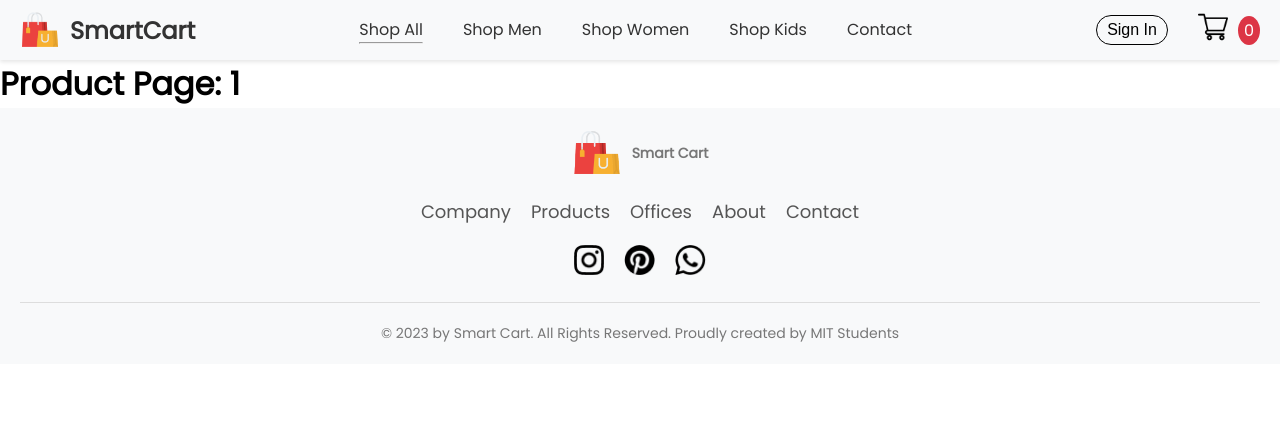
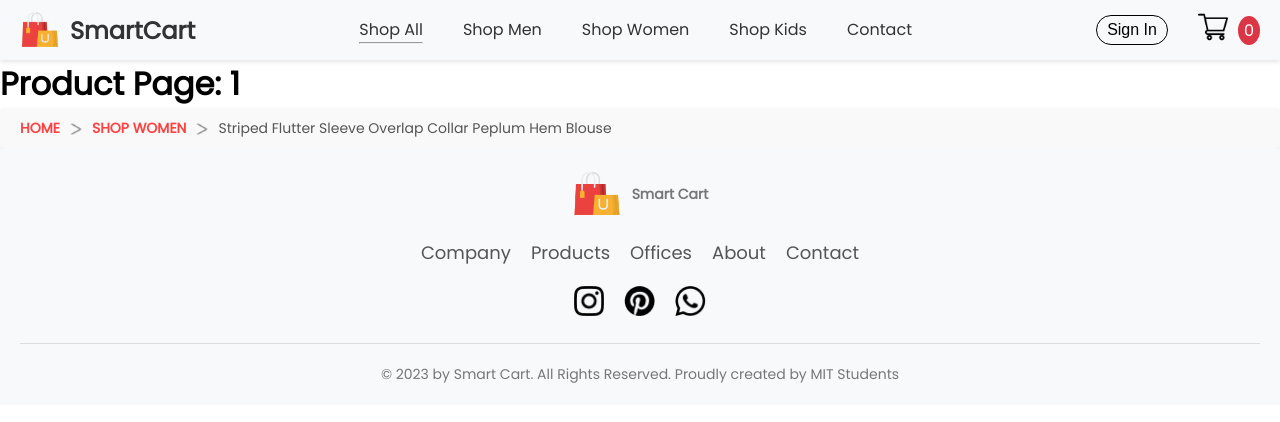
Before and after one commit to Pratham567/smart-cart, a React (Create React App) app: page /product/1 in a window 1280 px wide. Shown: the top 422 px of the page. Built offline with nearby package versions, Linux system fonts and the light colour scheme.

Commit message:
add breadcrum, add link to product page for each item

```diff
--- a/src/App.js
+++ b/src/App.js
@@ -22,7 +22,7 @@ function App() {
           <Route path="/" element={<Shop />} />
           <Route path="/men" element={<ShopCategory category="Men" banner={men_banner} />} />
           <Route path="/women" element={<ShopCategory category="Women" banner={women_banner} />} />
-          <Route path="/kids" element={<ShopCategory category="Kid" banner={kid_banner}/>} />
+          <Route path="/kid" element={<ShopCategory category="Kid" banner={kid_banner}/>} />
           <Route path="/product/:id" element={<Product />} />
           <Route path="/contact" element={<Contact />} />
           <Route path="/cart" element={<Cart />} />
--- /dev/null
+++ b/src/Components/Breadcrum/Breadcrum.css
@@ -0,0 +1,27 @@
+/* src/Components/Breadcrum/Breadcrum.css */
+.breadcrum {
+  display: flex;
+  align-items: center;
+  gap: 10px;
+  font-size: 14px;
+  color: #555;
+  padding: 10px 20px;
+  background-color: #f9f9f9;
+  border-radius: 5px;
+  box-shadow: 0 2px 4px rgba(0, 0, 0, 0.1);
+}
+
+.breadcrum img {
+  width: 12px;
+  height: 12px;
+}
+
+.breadcrum a {
+  color: #ff4141;
+  text-decoration: none;
+  font-weight: bold;
+}
+
+.breadcrum a:hover {
+  text-decoration: underline;
+}
--- /dev/null
+++ b/src/Components/Breadcrum/Breadcrum.jsx
@@ -0,0 +1,16 @@
+import './Breadcrum.css';
+import arrow_icon from '../Assets/breadcrum/breadcrum_arrow.png';
+
+const Breadcrum = ({ product }) => {
+    return (
+        <div className="breadcrum">
+            <a href="/">HOME</a>
+            <img src={arrow_icon} alt="arrow" />
+            <a href={`/${product.category.toLowerCase()}`}>SHOP {product.category.toUpperCase()}</a>
+            <img src={arrow_icon} alt="arrow" />
+            <span>{product.name}</span>
+        </div>
+    );
+}
+
+export default Breadcrum;
--- a/src/Components/Item/Item.jsx
+++ b/src/Components/Item/Item.jsx
@@ -1,9 +1,11 @@
 import './Item.css';
+import { Link } from 'react-router-dom';
 
 const Item = ({ itemInfo }) => {
 
     return (
         <div className="item">
+            <Link to={`/product/${itemInfo.id}`}>
             <img src={itemInfo.image} alt={itemInfo.name} className="item-image" />
             <h3>{itemInfo.name}</h3>
             <div className="item-cost">
@@ -14,6 +16,7 @@ const Item = ({ itemInfo }) => {
                     ₹{itemInfo.old_cost}
                 </div>
             </div>
+            </Link>
         </div>
     );
 }
--- a/src/Components/Navbar/Navbar.jsx
+++ b/src/Components/Navbar/Navbar.jsx
@@ -21,7 +21,7 @@ const Navbar = () => {
                 <li onClick={() => { setMenu("shopAll") }}> <Link to="/">Shop All</Link> {menu === "shopAll" ? <hr /> : <></>} </li>
                 <li onClick={() => { setMenu("shopmen") }}> <Link to="/men">Shop Men</Link> {menu === "shopmen" ? <hr /> : <></>} </li>
                 <li onClick={() => { setMenu("shopWomen") }}> <Link to="/women">Shop Women</Link> {menu === "shopWomen" ? <hr /> : <></>} </li>
-                <li onClick={() => { setMenu("shopKids") }}> <Link to="/kids">Shop Kids</Link> {menu === "shopKids" ? <hr /> : <></>} </li>
+                <li onClick={() => { setMenu("shopKids") }}> <Link to="/kid">Shop Kids</Link> {menu === "shopKids" ? <hr /> : <></>} </li>
                 <li onClick={() => { setMenu("contact") }}> <Link to="/contact">Contact</Link> {menu === "contact" ? <hr /> : <></>} </li>
             </ul>
 
--- a/src/Pages/Product.jsx
+++ b/src/Pages/Product.jsx
@@ -1,12 +1,21 @@
 import { useParams } from "react-router-dom";
+import { ShopContext } from '../Context/ShopContext';
+import { useContext } from 'react';
+
+import Breadcrum from "../Components/Breadcrum/Breadcrum";
 
 const Product = () => {
     const { id } = useParams();
+    const all_products = useContext(ShopContext);
+    const product = all_products.find(product => product.id == id);
+    console.log(product);
     return (
         <div>
             <h1>Product Page: {id}</h1>
+
+            <Breadcrum product={product} />
         </div>
-     );
+    );
 }
 
 export default Product;
```
Also changed, not shown: src/Components/Assets/breadcrum/breadcrum_arrow.png (added).
